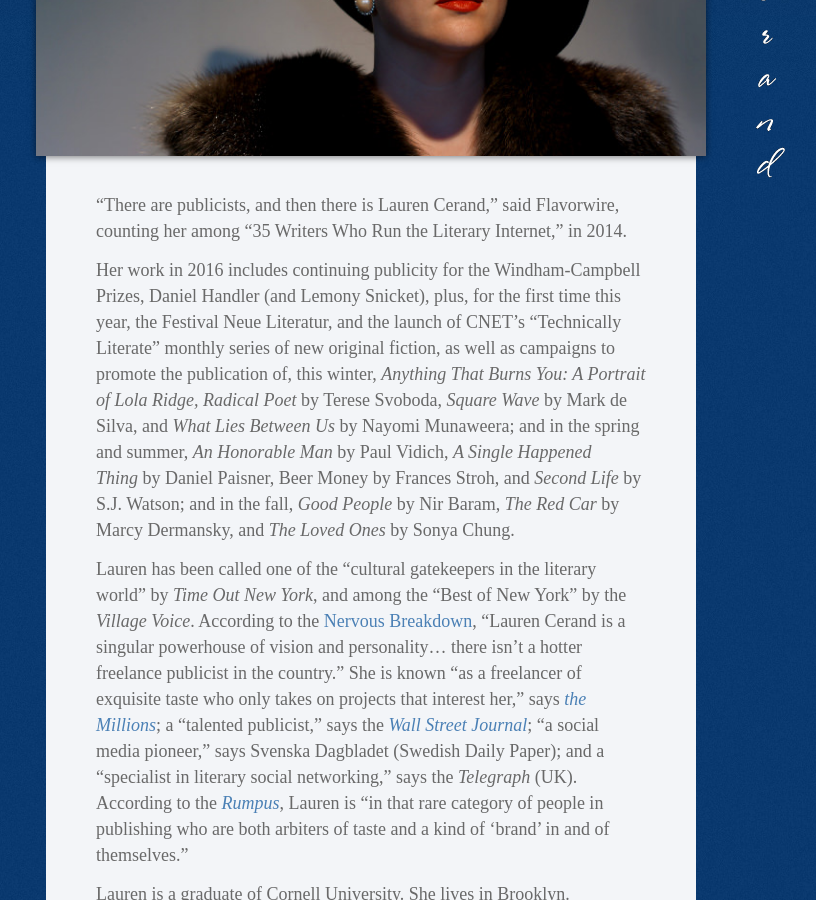
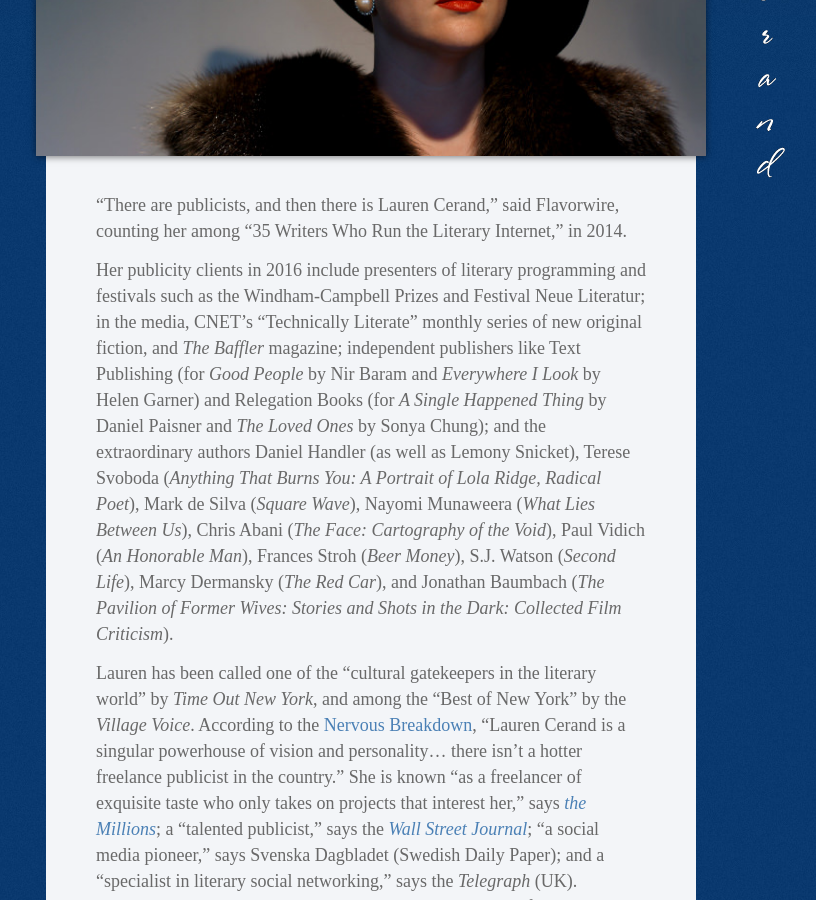
Before and after one commit to sonnetmedia/laurencerand.com, a Jekyll site: the page built from _pages/home.md, in a window 1280 px wide and 900 px high, scrolled down 445 px. Shown: the whole window, without its empty margins (19-835 px from the left). Built offline with Jekyll 4.4.1, drawn with Linux system fonts in a browser that asks for light colours.

Commit message:
Updated '/_pages/home.md' via CloudCannon

```diff
--- a/_pages/home.md
+++ b/_pages/home.md
@@ -6,7 +6,7 @@ permalink: /
 
 “There are publicists, and then there is Lauren Cerand,” said Flavorwire, counting her among “35 Writers Who Run the Literary Internet,” in 2014.
 
-Her work in 2016 includes continuing publicity for the Windham-Campbell Prizes, Daniel Handler (and Lemony Snicket), plus, for the first time this year, the Festival Neue Literatur, and the launch of CNET's "Technically Literate" monthly series of new original fiction, as well as campaigns to promote the publication of, this winter,&nbsp;*Anything That Burns You: A Portrait of Lola Ridge, Radical Poet*&nbsp;by Terese Svoboda,&nbsp;*Square Wave*&nbsp;by Mark de Silva, and&nbsp;*What Lies Between Us*&nbsp;by Nayomi Munaweera; and in the spring and summer,&nbsp;*An Honorable Man*&nbsp;by Paul Vidich,&nbsp;*A Single Happened Thing*&nbsp;by Daniel Paisner, Beer Money by Frances Stroh, and&nbsp;*Second Life*&nbsp;by S.J. Watson; and in the fall,&nbsp;*Good People*&nbsp;by Nir Baram,&nbsp;*The Red Car*&nbsp;by Marcy Dermansky, and&nbsp;*The Loved Ones*&nbsp;by Sonya Chung.
+Her publicity clients in 2016 include presenters of literary programming and festivals such as the Windham-Campbell Prizes and Festival Neue Literatur; in the media, CNET’s “Technically Literate” monthly series of new original fiction, and&nbsp;*The Baffler*&nbsp;magazine; independent publishers like Text Publishing (for&nbsp;*Good People*&nbsp;by Nir Baram and&nbsp;*Everywhere I Look*&nbsp;by Helen Garner) and Relegation Books (for&nbsp;*A Single Happened Thing*&nbsp;by Daniel Paisner and&nbsp;*The Loved Ones*&nbsp;by Sonya Chung); and the extraordinary authors Daniel Handler (as well as Lemony Snicket), Terese Svoboda (*Anything That Burns You: A Portrait of Lola Ridge, Radical Poet*), Mark de Silva (*Square Wave*), Nayomi Munaweera (*What Lies Between Us*), Chris Abani (*The Face: Cartography of the Void*), Paul Vidich (*An Honorable Man*), Frances Stroh (*Beer Money*), S.J. Watson (*Second Life*), Marcy Dermansky (*The Red Car*), and Jonathan Baumbach (*The Pavilion of Former Wives: Stories and Shots in the Dark: Collected Film Criticism*).
 
 Lauren has been called one of the “cultural gatekeepers in the literary world” by *Time Out New York*, and among the “Best of New York” by the *Village Voice*. According to the [Nervous Breakdown](http://www.thenervousbreakdown.com/gfrangello/2011/05/new-directions-in-publishing-public-relations-representative-lauren-cerand/), “Lauren Cerand is a singular powerhouse of vision and personality… there isn’t a hotter freelance publicist in the country.” She is known “as a freelancer of exquisite taste who only takes on projects that interest her,” says *[the Millions](http://www.themillions.com/2012/04/adventures-in-self-publishing-dallas-hudgens-wake-up-were-here.html)*; a “talented publicist,” says the *[Wall Street Journal](http://www.wsj.com/articles/how-preparation-for-the-next-life-became-a-big-hit-for-tyrant-1421351378?tesla=y)*; “a social media pioneer,” says Svenska Dagbladet (Swedish Daily Paper); and a “specialist in literary social networking,” says the *Telegraph* (UK). According to the *[Rumpus](http://therumpus.net/2012/05/lit-link-round-up-16/)*, Lauren is “in that rare category of people in publishing who are both arbiters of taste and a kind of ‘brand’ in and of themselves.”
 
```
